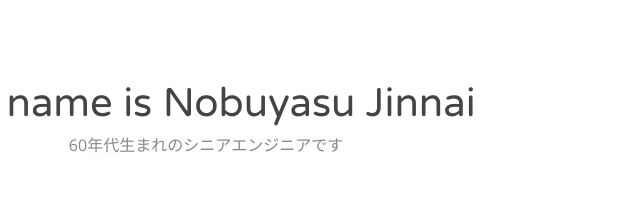
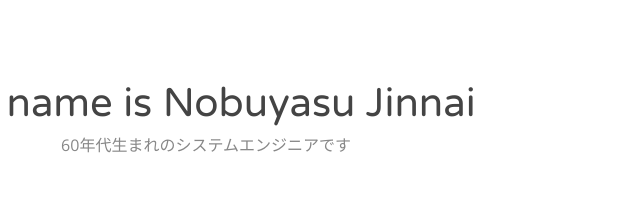
Before and after one commit to nobjn/portfolio, a plain HTML site: page index.html in a window 1280 px wide. Shown: the part 820-1026 px from the top of the page, 434-1074 px from the left. Drawn offline with nearby package versions, Linux system fonts and the light colour scheme.

Commit message:
change index.html

```diff
--- a/index.html
+++ b/index.html
@@ -83,7 +83,7 @@
             <div class="wow bounceInDown" data-wow-delay="0.2s">
               <h2>My name is Nobuyasu Jinnai</h2>
             </div>
-            <p class="wow bounceInUp" data-wow-delay="0.3s">60年代生まれのシニアエンジニアです</p>
+            <p class="wow bounceInUp" data-wow-delay="0.3s">60年代生まれのシステムエンジニアです</p>
           </div>
 
         </div>
```
